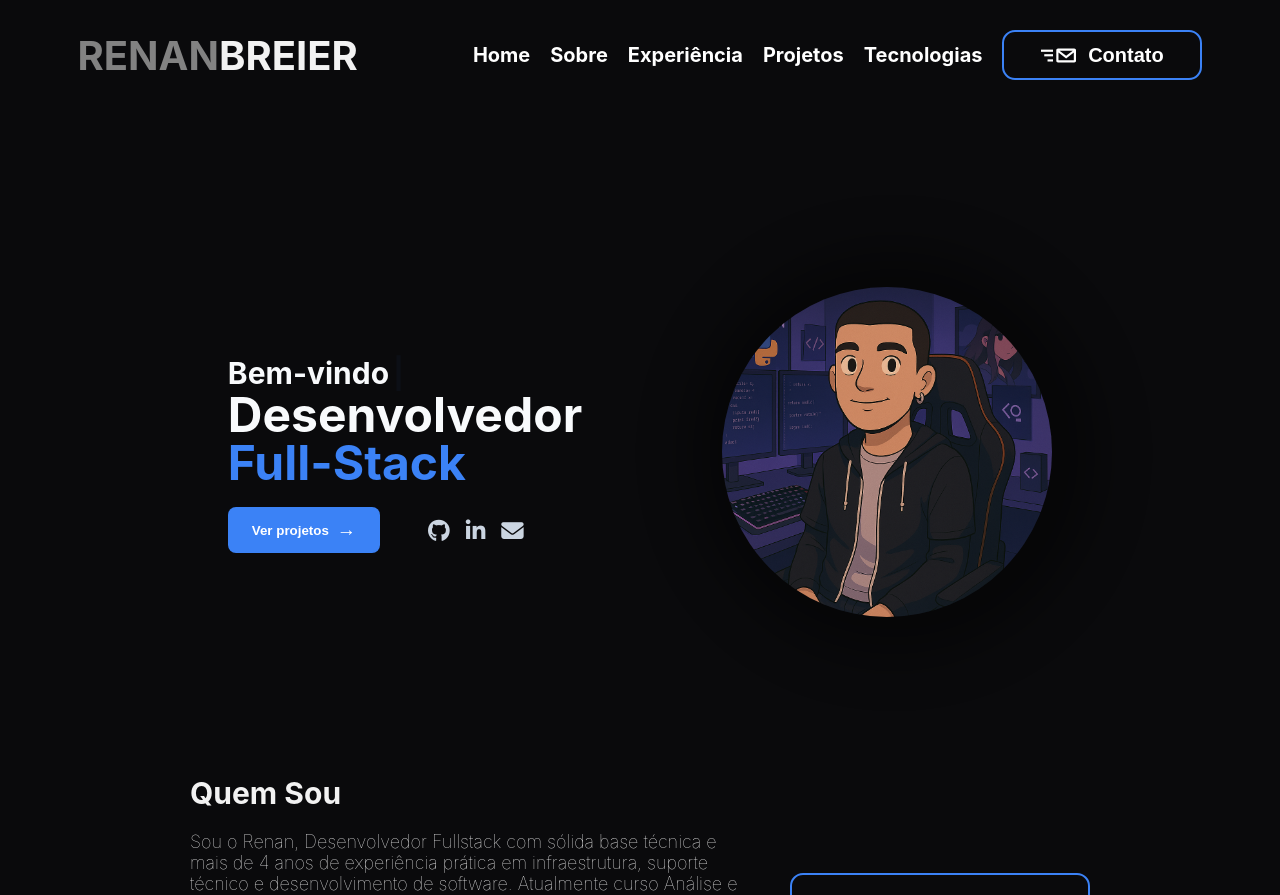
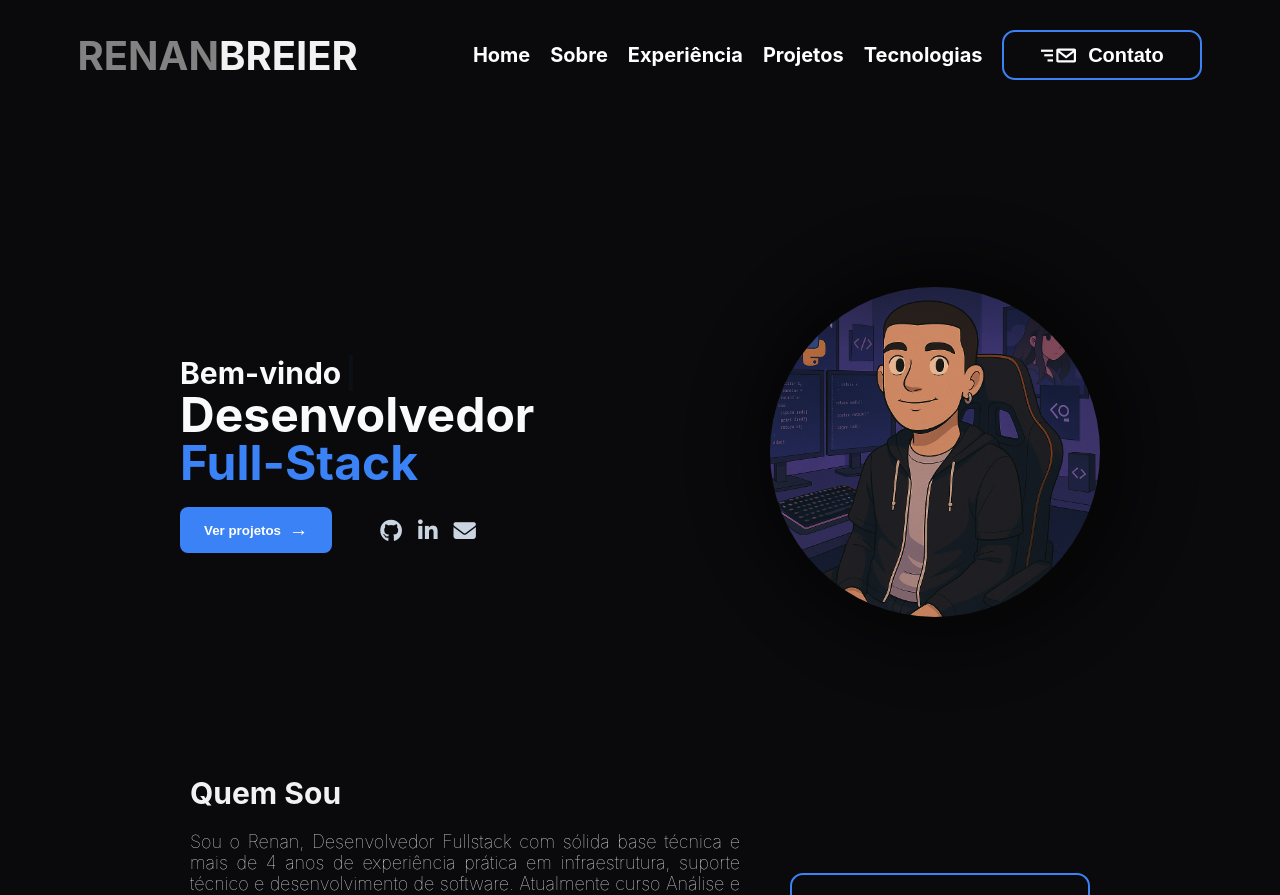
Before and after one commit to renanbreier/MyDevPortfolio-RenanBreier, an Angular app: page / in a window 1280 px wide. Shown: the top 895 px of the page. Built offline with nearby package versions, Linux system fonts and the light colour scheme.

Commit message:
fix: bigcard

```diff
--- a/src/app/components/about/about.component.css
+++ b/src/app/components/about/about.component.css
@@ -22,7 +22,7 @@
 .about_text > p {
   font-size: 18px;
   font-weight: 100;
-  text-align: left;
+  text-align: justify;
 }
 
 .button-links_container {
--- a/src/app/components/bigcard/bigcard.component.css
+++ b/src/app/components/bigcard/bigcard.component.css
@@ -20,6 +20,8 @@
   color: rgb(248 250 252);
   font-size: 1.875rem;
   line-height: 2.25rem;
+  width: 450px;
+  text-align: left;
 }
 
 h5::after {
@@ -121,6 +123,8 @@ h5::after {
 
   .bigCard_text > h5 {
     font-size: 1.5rem;
+    width: auto;
+    text-align: center;
   }
 
   .bigCard_text > .titulo,
```
